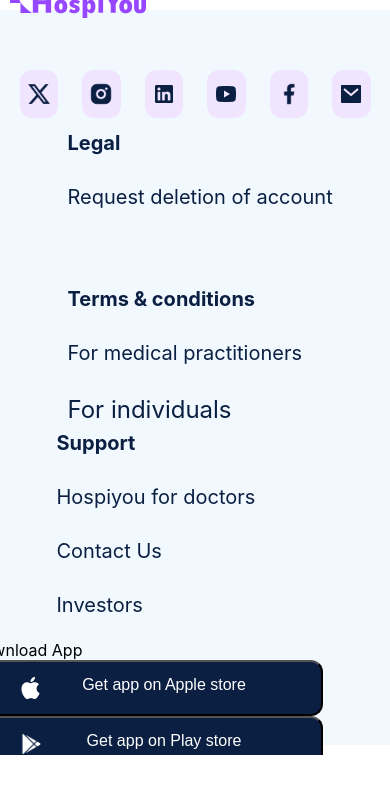
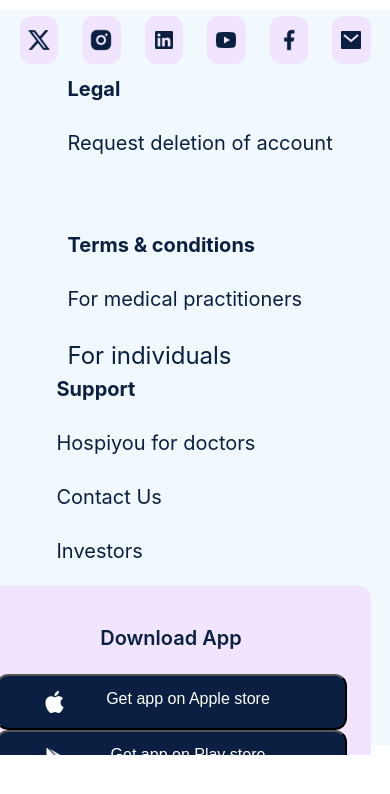
Before and after one commit to 123h1sp1you/newsite, a React (Create React App) app: page / in a window 390 px wide. Shown: the top 794 px of the page. Built offline with nearby package versions, Linux system fonts and the light colour scheme.

Commit message:
Updates by AI

```diff
--- a/src/App.css
+++ b/src/App.css
@@ -1332,11 +1332,28 @@
   }
 
   .footer-download {
-    display: block;
+    display: flex;
+  width: 90vw;
+  padding: 24px;
+  flex-direction: column;
+  justify-content: center;
+  align-items: center;
+  gap: 24px;
+  text-align: center;
+  border-radius: 12px;
+  background: #f0e4ff;
+  height: 191px;
   }
 
   .footerdownloadtext{
     display: block;
+    color: #0a1f42;
+  text-align: center;
+  font-family: Inter;
+  font-size: 20px;
+  font-style: normal;
+  font-weight: 600;
+  line-height: normal;
   }
 
  .footer-install {
```
